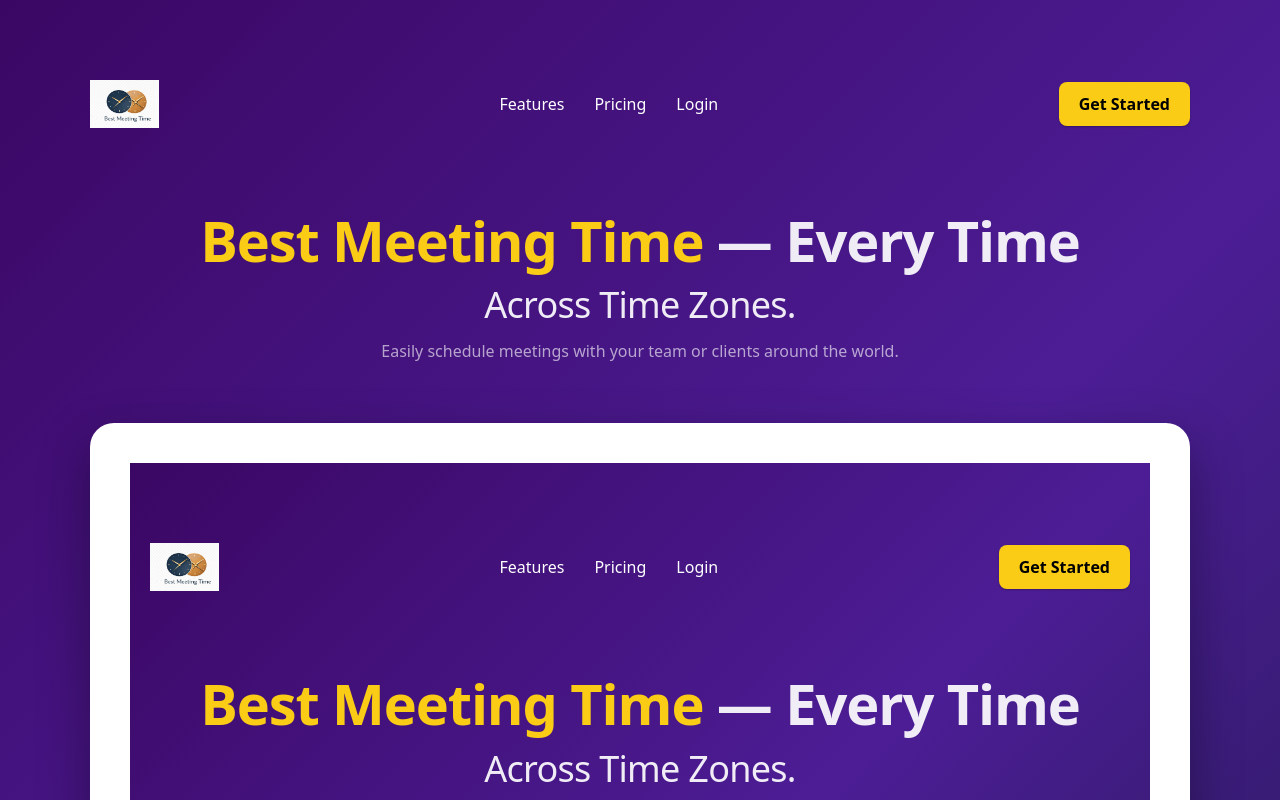
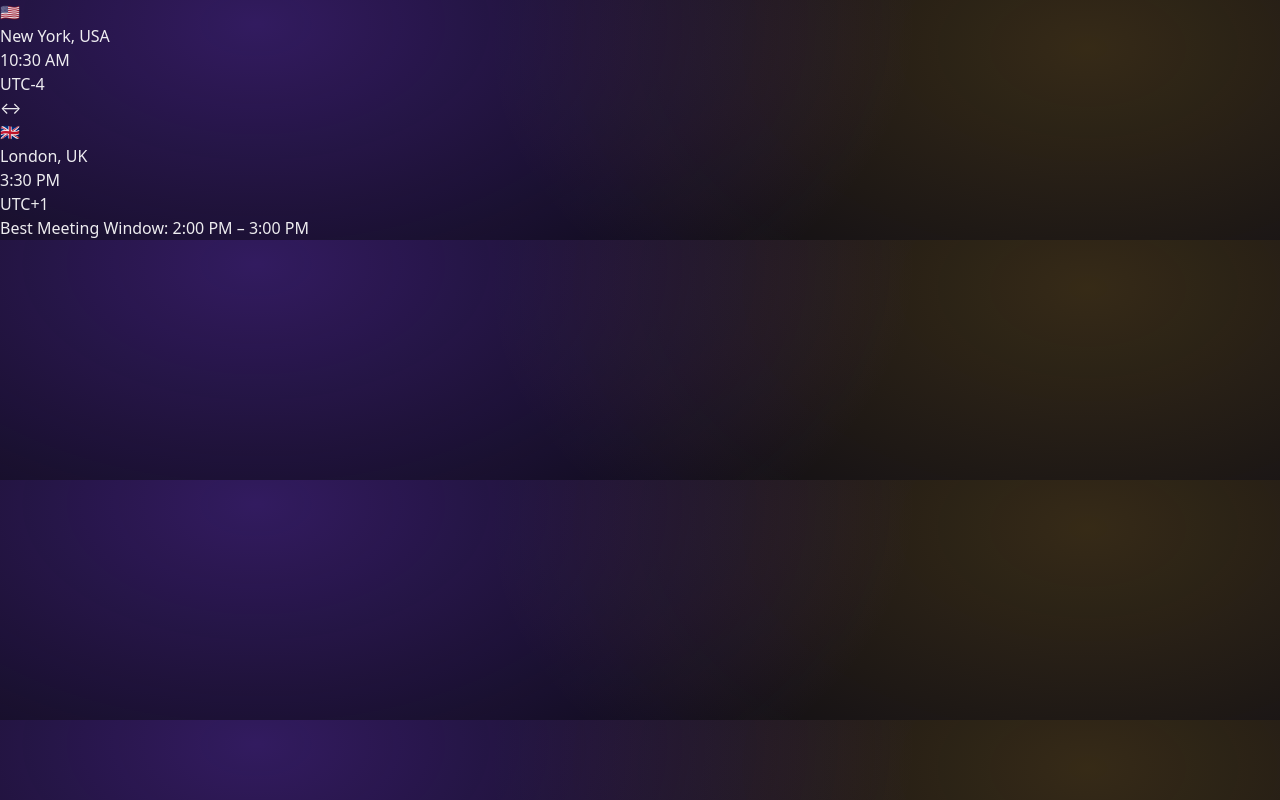
Before and after one commit to techtalk1282/Best-Meeting-Time, a Next.js app: page / in a window 1280 px wide. Shown: the top 800 px of the page. Built offline with nearby package versions, Linux system fonts and the light colour scheme.

Commit message:
fix broken code

```diff
--- a/app/ui/HeroSection.tsx
+++ b/app/ui/HeroSection.tsx
@@ -1,79 +1,45 @@
-import HeroPreviewCard from "./HeroPreviewCard";
+//app/ui/HeroSection.tsx
 
-export default function HeroSection() {
+export default function HeroPreviewCard() {
   return (
-    <section
-      aria-label="Hero Section"
-      style={{
-        padding: "80px 20px",
-        background: "linear-gradient(135deg,#3b0764,#4c1d95,#1e1b4b)",
-        color: "#ffffff"
-      }}
-    >
-      <div style={{ maxWidth: 1100, margin: "0 auto" }}>
+    <div className="hero-preview-card">
 
-        <div
-          style={{
-            display: "flex",
-            justifyContent: "space-between",
-            alignItems: "center",
-            marginBottom: 80
-          }}
-        >
-          <img
-            src="/logo-best-meeting-time.png"
-            alt="Best Meeting Time"
-            style={{ height: 48 }}
-          />
+      <div className="hero-preview-cities">
 
-          <div style={{ display: "flex", gap: 30, fontSize: 16 }}>
-            <a href="#tool-preview" style={{ color: "#fff", textDecoration: "none" }}>Features</a>
-            <a href="#premium-features" style={{ color: "#fff", textDecoration: "none" }}>Pricing</a>
-            <a href="#footer" style={{ color: "#fff", textDecoration: "none" }}>Login</a>
+        <div className="hero-city">
+          <span className="flag">🇺🇸</span>
+          <div>
+            <div className="city-name">New York, USA</div>
+            <div className="city-time">10:30 AM</div>
+            <div className="city-zone">UTC-4</div>
           </div>
-
-          <button
-            style={{
-              background: "#facc15",
-              color: "#000",
-              border: "none",
-              padding: "10px 20px",
-              borderRadius: 8,
-              fontWeight: 600,
-              cursor: "pointer"
-            }}
-          >
-            Get Started
-          </button>
         </div>
 
-        <div style={{ textAlign: "center", marginBottom: 60 }}>
-          <h1 style={{ fontSize: 56, marginBottom: 10, fontWeight: 700 }}>
-            <span style={{ color: "#facc15" }}>Best Meeting Time</span> — Every Time
-          </h1>
-
-          <h2 style={{ fontSize: 36, fontWeight: 400, marginBottom: 10 }}>
-            Across Time Zones.
-          </h2>
-
-          <p style={{ opacity: 0.85 }}>
-            Easily schedule meetings with your team or clients around the world.
-          </p>
+        <div className="swap-circle">
+          ↔
         </div>
 
-        <div
-          style={{
-            background: "#ffffff",
-            borderRadius: 24,
-            padding: 40,
-            color: "#000",
-            boxShadow: "0 20px 50px rgba(0,0,0,0.35)"
-          }}
-        >
-          <HeroPreviewCard />
+        <div className="hero-city">
+          <span className="flag">🇬🇧</span>
+          <div>
+            <div className="city-name">London, UK</div>
+            <div className="city-time">3:30 PM</div>
+            <div className="city-zone">UTC+1</div>
+          </div>
         </div>
 
       </div>
-    </section>
+
+      <div className="hero-preview-timeline">
+        <div className="timeline-bar">
+          <div className="best-window"></div>
+        </div>
+      </div>
+
+      <div className="hero-preview-result">
+        Best Meeting Window: 2:00 PM – 3:00 PM
+      </div>
+
+    </div>
   );
 }
```
